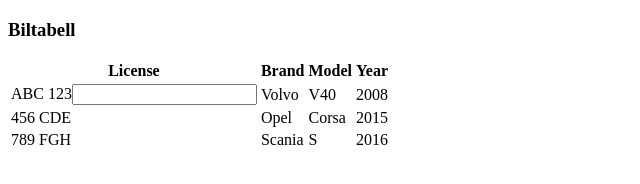
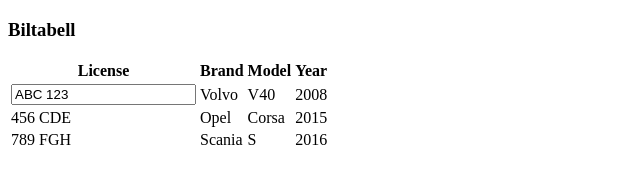
Before and after one commit to sandra-widmark/biltabelluppgiften, a plain HTML site: page index.html in a window 1280 px wide. Both pictures are taken after a click on the link "ABC 123". Shown: the whole page, without its empty margins (0-640 px from the left). Drawn offline with nearby package versions, Linux system fonts and the light colour scheme.

Commit message:
add show and hide functionality and created a directive to clean up html

```diff
--- /dev/null
+++ b/car-table.html
@@ -0,0 +1,27 @@
+<h3>Biltabell</h3>
+<table >
+    <tr>
+        <th>License</th>
+        <th>Brand</th>
+        <th>Model</th>
+        <th>Year</th>
+    </tr>
+    <tr ng-repeat = "car in cars">
+        <td>
+            <input ng-model='car.license' type='text' value="{{car.license}}" ng-show="car.editLicense" ng-blur="car.editLicense=false">
+            <a ng-click="car.editLicense = !car.editLicense" ng-hide="car.editLicense">{{car.license}}</a>
+        </td>
+        <td>
+            <input ng-model='car.brand' type='text' value="{{car.brand}}" ng-show="car.editBrand" ng-blur="car.editBrand=false">
+            <a ng-click="car.editBrand = !car.editBrand" ng-hide="car.editBrand">{{car.brand}}</a>
+        </td>
+        <td>
+            <input ng-model='car.model' type='text' value="{{car.model}}" ng-show="car.editModel" ng-blur="car.editModel=false">
+            <a ng-click="car.editModel = !car.editModel" ng-hide="car.editModel">{{car.model}}</a>
+        </td>
+        <td>
+            <input ng-model='car.year' type='text' value="{{car.year}}" ng-show="car.editYear" ng-blur="car.editYear=false">
+            <a ng-click="car.editYear = !car.editYear" ng-hide="car.editYear">{{car.year}}</a>
+        </td>
+  </tr>
+</table>
--- a/controller.js
+++ b/controller.js
@@ -1,10 +1,3 @@
-//Texten ska bytas ut mot input-fältet när man klickar på texten
-//Input-fältet ska innehålla registreringsnumret så att man kan redigera det
-//det man skriver in i fältet blir den nya texten
-//Lägg till så att man kan redigera alla fält i tabellen
-//Skapa ett par egna directives
-//funktionalitet för att lägga till och ta bort en bil
-
 app.controller('carController', function($scope, $http) {
 
     $scope.cars = [
@@ -28,5 +21,11 @@ app.controller('carController', function($scope, $http) {
             year: '2016'
         }
     ];
+});
 
+
+app.directive('carTable', function(){
+    return {
+        templateUrl: 'car-table.html'
+    };
 });
--- a/index.html
+++ b/index.html
@@ -5,21 +5,7 @@
 </head>
 <body ng-app="carTableApp">
     <div ng-controller="carController">
-        <h3>Biltabell</h3>
-        <table >
-            <tr>
-                <th>License</th>
-                <th>Brand</th>
-                <th>Model</th>
-                <th>Year</th>
-            </tr>
-            <tr ng-repeat = "car in cars track by $index">
-                <td><a ng-click="edit = !edit">{{car.license}}</a><input ng-show="edit"></td>
-                <td>{{car.brand}}</td>
-                <td>{{car.model}}</td>
-                <td>{{car.year}}</td>
-          </tr>
-        </table>
+        <car-table></car-table>
     </div>
     <script src="https://ajax.googleapis.com/ajax/libs/angularjs/1.4.5/angular.min.js"></script>
     <script src="app.js" type="text/javascript"></script>
```
